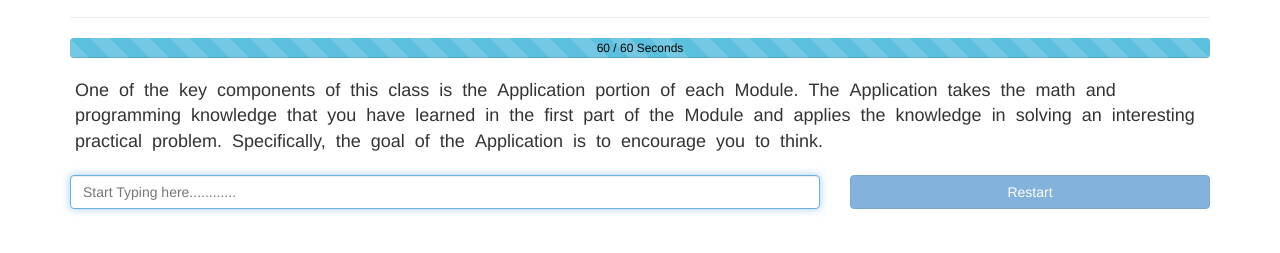
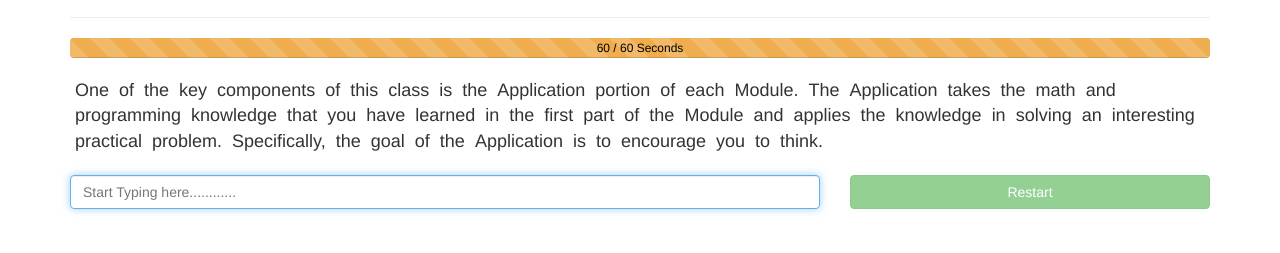
Before and after one commit to vinaymavi/tak-tak, a website: page app/index.html in a window 1280 px wide. Shown: the part 63-316 px from the top of the page. Drawn offline with Linux system fonts and the light colour scheme; files that its build step writes are made by us from their sources; files whose address does not match are found by name.

Commit message:
Progress bar and reset button color change

```diff
--- a/app/index.html
+++ b/app/index.html
@@ -75,7 +75,7 @@
           <input type='text'  autofocus class='inputArea form-control'  placeholder='Start Typing here............'/>
         </div>
         <div class="col-lg-4 col-sm-4 col-sm-12 col-xs-12">
-          <button class='btn btn-primary form-control restart-btn' ng-click="restart()" disabled>Restart</button>
+          <button class='btn btn-success form-control restart-btn' ng-click="restart()" disabled>Restart</button>
         </div>
       </div>
 
--- a/app/scripts/controllers/main.js
+++ b/app/scripts/controllers/main.js
@@ -23,6 +23,7 @@ angular.module('persistentInterViewApp')
         self.PROGRESS_BAR_TYPE.SUCCESS = 'sucess';
         self.PROGRESS_BAR_TYPE.INFO = 'info';
         self.PROGRESS_BAR_TYPE.WARNING = 'warning';
+        self.PROGRESS_BAR_TYPE.ERROR = 'error';
         self.DEFAULT_MAX_TIME = 60;
         self.DEFAULT_INTERVAL = 1000;
         self.DEFAULT_TEXT = "One of the key components of this class is the Application portion of each Module. The Application takes the math and programming knowledge that you have learned in the first part of the Module and applies the knowledge in solving an interesting practical problem. Specifically, the goal of the Application is to encourage you to think.";
@@ -32,7 +33,7 @@ angular.module('persistentInterViewApp')
   $scope.typedText = '';
   $scope.dynamic = self.DEFAULT_MAX_TIME;
   $scope.max = self.DEFAULT_MAX_TIME;
-  $scope.progessBarType = self.PROGRESS_BAR_TYPE.INFO;
+  $scope.progessBarType = self.PROGRESS_BAR_TYPE.WARNING;
   $scope.timerRunning = false;
   $scope.timeoutId = false;
   $scope.currectWrdCount = 0;
```
